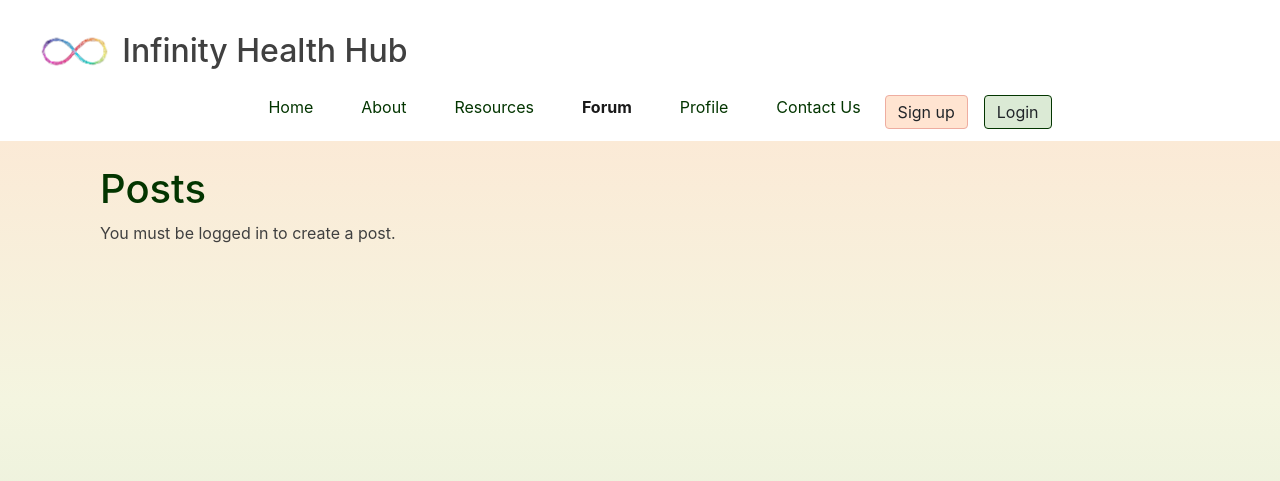
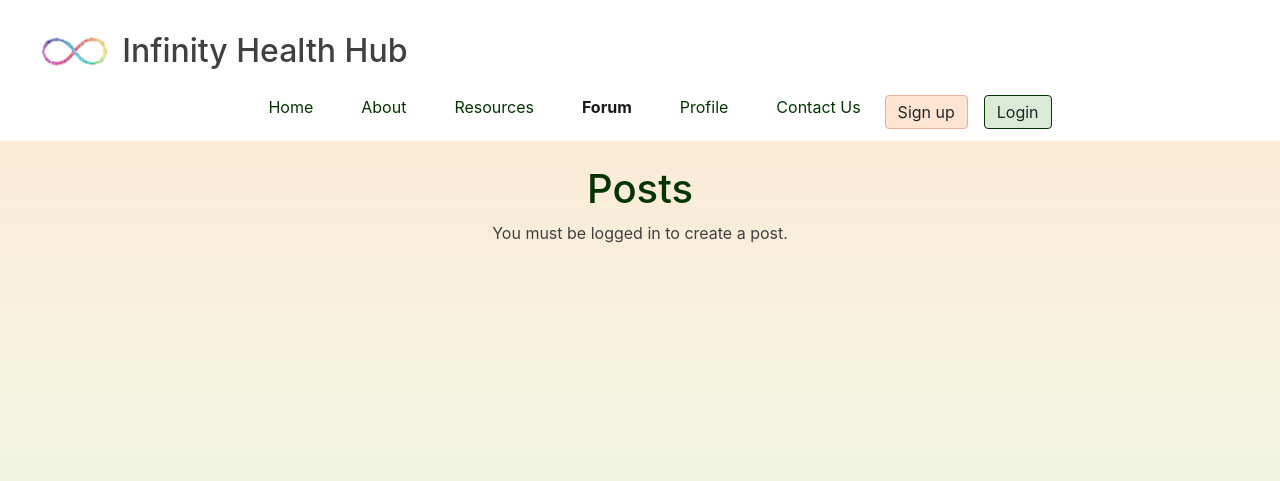
Before and after one commit to violaberg/infinity-health-hub, a Django app: page /forum/posts/ in a window 1280 px wide. Shown: the top 481 px of the page. Run offline with Django 4.2, Linux system fonts and the light colour scheme; some libraries are stand-ins or nearby versions.

Commit message:
Add styling

```diff
--- a/contact/templates/contact/contact.html
+++ b/contact/templates/contact/contact.html
@@ -1,6 +1,8 @@
 {% extends "base.html" %}
 {% load static %}
 {% load crispy_forms_tags %}
+
+{% block title %}Contact{% endblock %}
 
 {% block content %}
 <div class="container">
--- a/forum/templates/forum/create_post.html
+++ b/forum/templates/forum/create_post.html
@@ -17,7 +17,7 @@
                 {{ post_form.image | as_crispy_field }}
 
                 </fieldset>
-                <button type="submit">Create</button>
+                <button class="custom-btn" type="submit">Create</button>
             </form>
         </div>
     </div>
--- a/forum/templates/forum/delete_article.html
+++ b/forum/templates/forum/delete_article.html
@@ -4,7 +4,7 @@
 
 {% load crispy_forms_tags %}
 <section class="text-center">
-<h1>Delete Blog Post</h1>
+<h1 class="text-center">Delete Blog Post</h1>
 
 <br>
 
@@ -14,7 +14,7 @@
         {% csrf_token %}
         <br>
         <br>
-        <h5>Are you sure you want to delete this post?</h5>
+        <h5 class="text-center">Are you sure you want to delete this post?</h5>
         <br>
         <button class="btn btn-secondary">Delete Post</button>
     </form>
--- a/forum/templates/forum/delete_post.html
+++ b/forum/templates/forum/delete_post.html
@@ -6,7 +6,7 @@
 <div class="container">
     <div class="row">
         <div class="col-md-6 offset-md-3">
-            <h2>Delete Post</h2>
+            <h2 class="text-center">Delete Post</h2>
             <p>Are you sure you want to delete this post?</p>
             <form action="{% url 'delete_post' post_id=post.id %}" method="POST">
                 {% csrf_token %}
--- a/forum/templates/forum/edit_post.html
+++ b/forum/templates/forum/edit_post.html
@@ -16,7 +16,7 @@
                     <label for="content">Content:</label>
                     <textarea class="form-control" id="content" name="content">{{ post.content }}</textarea>
                 </div>
-                <button type="submit" class="btn btn-primary">Save Changes</button>
+                <button type="submit" class="custom-btn btn btn-primary">Save Changes</button>
             </form>
         </div>
     </div>
--- a/forum/templates/forum/new_article.html
+++ b/forum/templates/forum/new_article.html
@@ -4,7 +4,7 @@
 
 {% load crispy_forms_tags %}
 <section class="text-center">
-<h1>New Resourse Article</h1>
+<h1 class="text-center">New Resourse Article</h1>
 
 <br>
 <div class="form-group">
--- a/forum/templates/forum/post_list.html
+++ b/forum/templates/forum/post_list.html
@@ -5,14 +5,14 @@
 {% block content %}
 <div class="container mt-4">
 
-    <h1>Posts</h1>
+    <h1 class="text-center">Posts</h1>
 
     {% if not user.is_authenticated %}
-    <p>You must be logged in to create a post.</p>
+    <p class="text-center">You must be logged in to create a post.</p>
     {% else %}
     {% if user.is_authenticated and is_approved %}
 
-    <a href="{% url 'create_post' %}" class="btn btn-primary mb-3">Create Post</a>
+    <a href="{% url 'create_post' %}" class="custom-btn btn btn-primary mb-3">Create Post</a>
 
 
 
--- a/forum/templates/forum/update_article.html
+++ b/forum/templates/forum/update_article.html
@@ -4,7 +4,7 @@
 
 {% block content %}
 <section class="text-center">
-<h1>Update Resource Article</h1>
+<h1 class="text-center">Update Resource Article</h1>
 
 <br>
 <div class="form-group">
```
